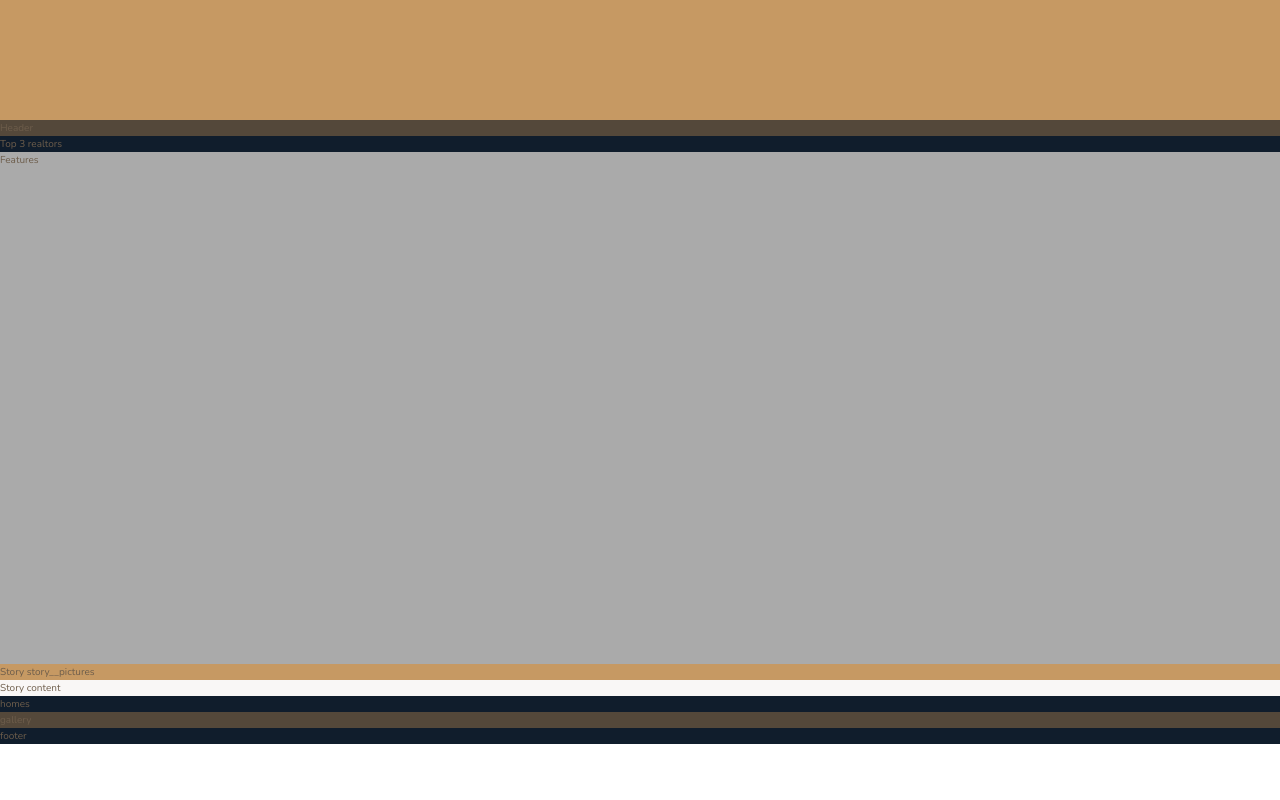
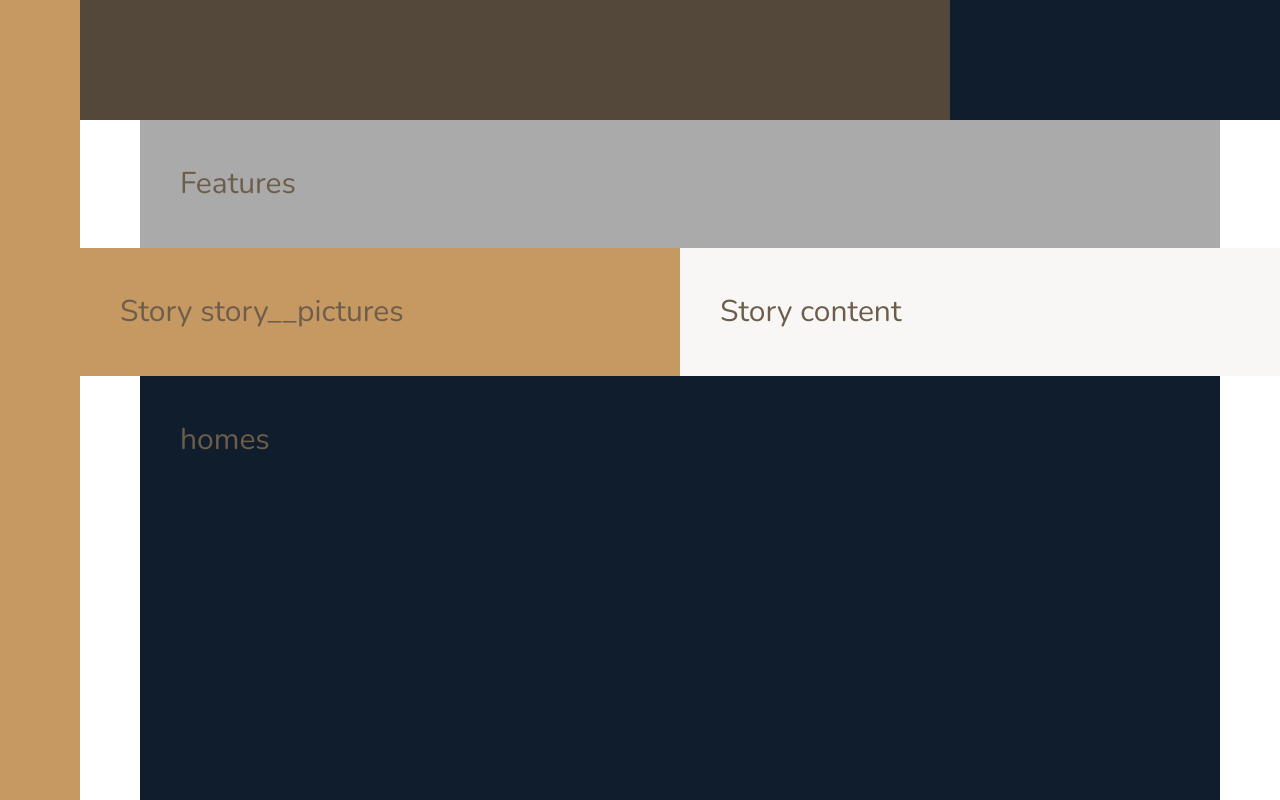
Before and after one commit to idhow/Nexter, a website: page index.html in a window 1280 px wide. Shown: the part 520-1320 px from the top of the page. Before the commit the page ends 1264 px from the top, so only its background shows below. Drawn offline with nearby package versions, Linux system fonts and the light colour scheme.

Commit message:
overall layout done

```diff
--- a/sass/_base.scss
+++ b/sass/_base.scss
@@ -37,5 +37,13 @@ body {
 .container {
   display: grid;
   grid-template-rows: 80vh min-content auto 40vw repeat(3, min-content);
+  grid-template-columns: [sidebar-start] 8rem [sidebar-end full-start] minmax(6rem,1fr) [center-start] repeat(8, [col-start] minmax(min-content, 14rem) [col-end]) [center-end] minmax(6rem,1fr) [full-end];
+  // 8rem -> sidebar // 14rem -> 1140/8 = 142.5 = 14rem
+
+  & > * {
+    padding: 40px;
+    font-size: 3rem;
+
+  }
 
 }
--- a/sass/_features.scss
+++ b/sass/_features.scss
@@ -1,3 +1,4 @@
 .features {
   background-color: $color-grey-light-2;
+  grid-column: center-start / center-end;
 }
--- a/sass/_footer.scss
+++ b/sass/_footer.scss
@@ -1,3 +1,4 @@
 .footer {
   background-color: $color-secondary;
+  grid-column: full-start / full-end;
 }
--- a/sass/_gallery.scss
+++ b/sass/_gallery.scss
@@ -1,3 +1,5 @@
 .gallery {
   background-color: $color-grey-dark-1;
+  grid-column: full-start / full-end;
+
 }
--- a/sass/_header.scss
+++ b/sass/_header.scss
@@ -1,3 +1,5 @@
 .header {
   background-color: $color-grey-dark-1;
+  grid-column: full-start / col-end 6;
+
 }
--- a/sass/_homes.scss
+++ b/sass/_homes.scss
@@ -1,3 +1,4 @@
 .homes {
   background-color: $color-secondary;
+  grid-column: center-start / center-end;
 }
--- a/sass/_realtors.scss
+++ b/sass/_realtors.scss
@@ -1,3 +1,4 @@
 .realtors {
   background-color: $color-secondary;
+  grid-column: col-start 7 / full-end;
 }
--- a/sass/_sidebar.scss
+++ b/sass/_sidebar.scss
@@ -1,3 +1,5 @@
 .sidebar {
   background-color: $color-primary;
+  grid-column: sidebar-start / sidebar-end;
+  grid-row: 1 / -1;
 }
--- a/sass/_story.scss
+++ b/sass/_story.scss
@@ -1,9 +1,13 @@
 .story {
   &__pictures {
     background-color: $color-primary;
+    grid-column: full-start / col-end 4;
+
   }
 
   &__content {
     background-color: $color-grey-light-1;
+    grid-column: col-start 5 / full-end;
+
   }
 }
```
Also changed, not shown: css/style.css.
